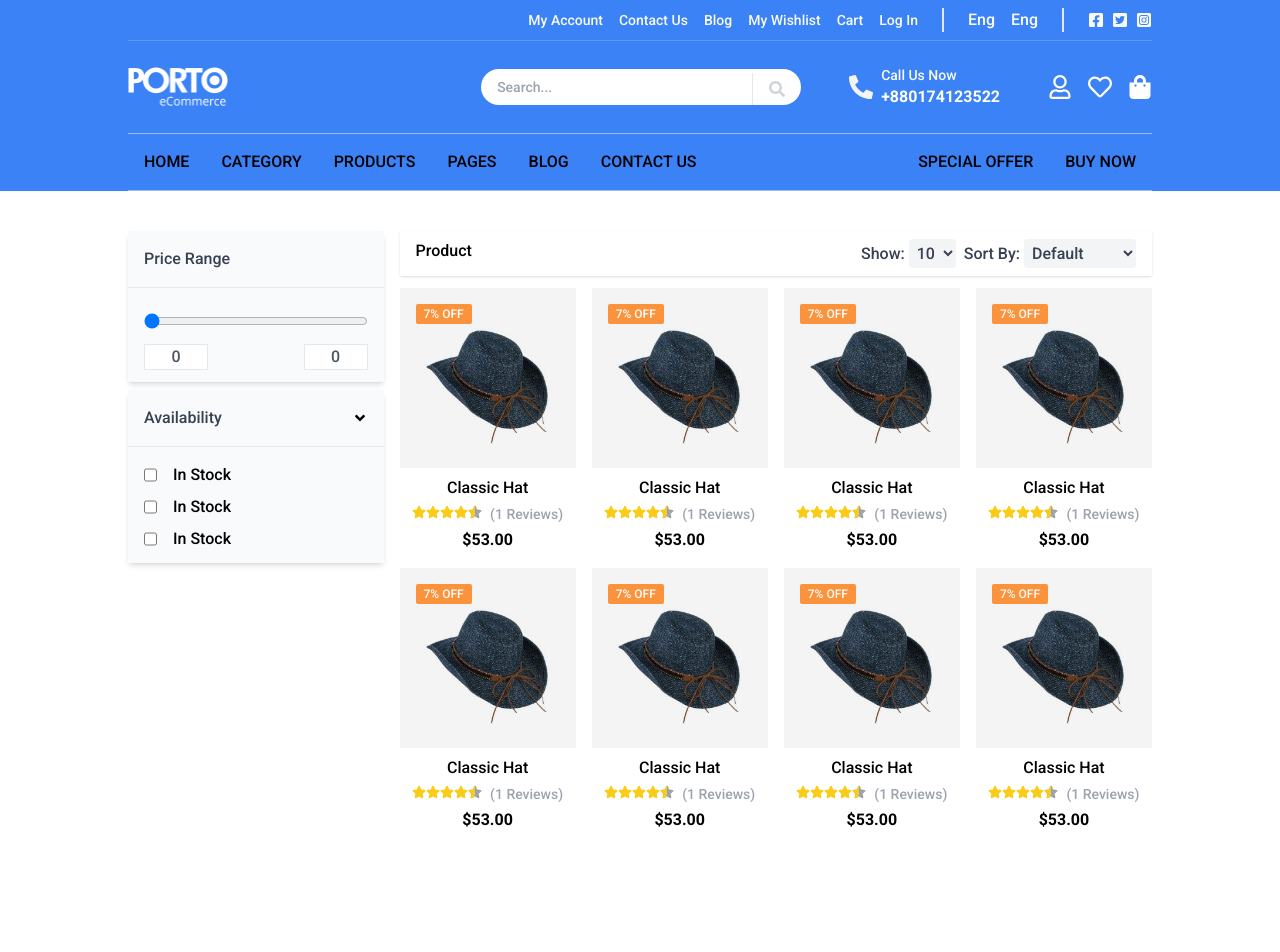
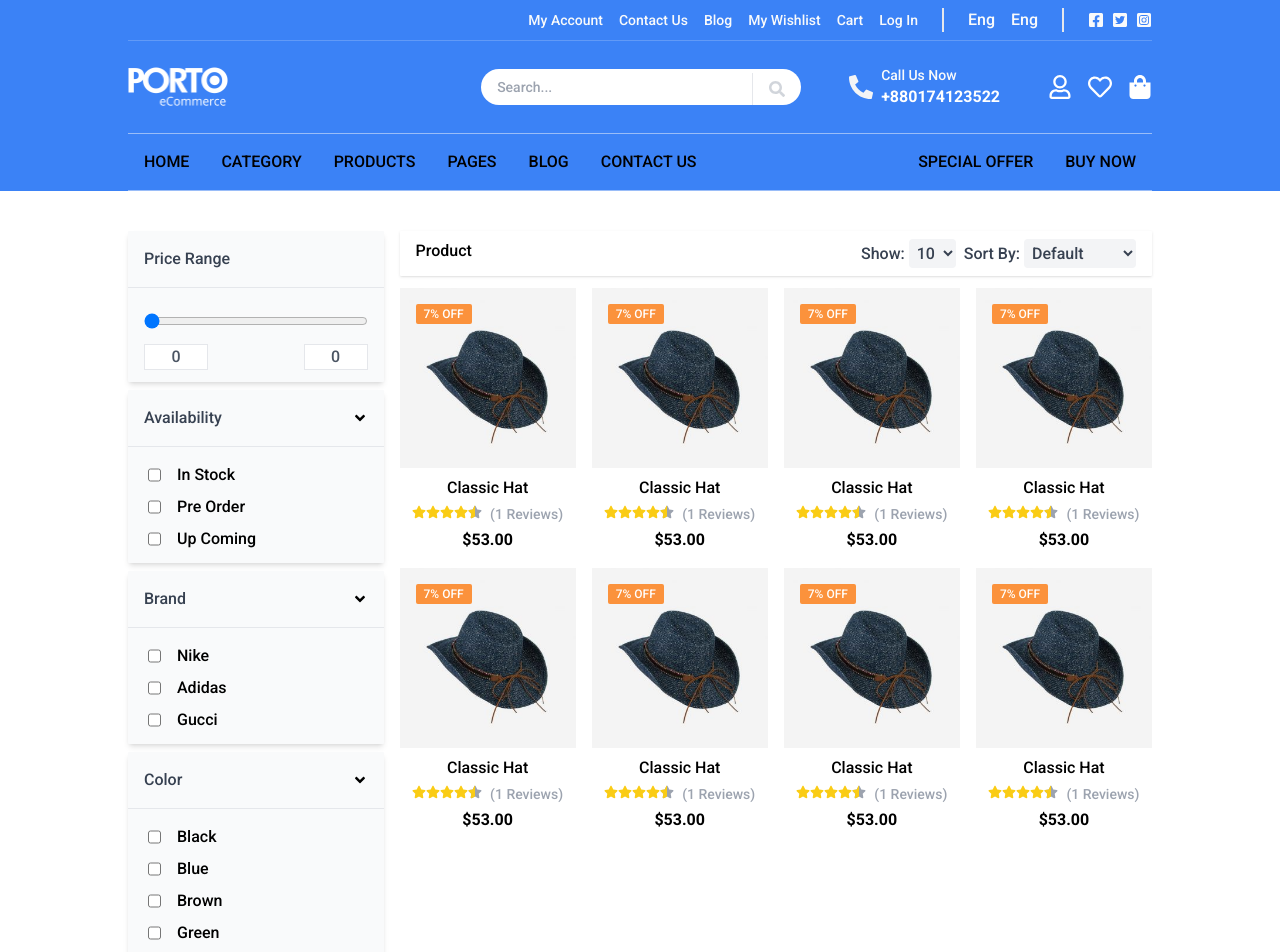
Before and after one commit to emondewan00/ecommerce, a Next.js app: page /category in a window 1280 px wide. Shown: the top 952 px of the page. Before the commit the page ends 872 px from the top, so only its background shows below. Built offline with nearby package versions, Linux system fonts and the light colour scheme.

Commit message:
add filter section and create a accordion

```diff
--- a/app/category/page.jsx
+++ b/app/category/page.jsx
@@ -1,5 +1,7 @@
 import PDCard from "@/components/molecules/card/PDCard";
 import Availability from "@/components/molecules/filters/Availability";
+import Brand from "@/components/molecules/filters/Brand";
+import Color from "@/components/molecules/filters/Color";
 import RangeFilter from "@/components/molecules/filters/RangeFilter";
 import TopBar from "@/components/molecules/filters/TopBar";
 
@@ -11,6 +13,8 @@ const Category = () => {
           {/* filters */}
           <RangeFilter />
           <Availability />
+          <Brand />
+          <Color />
         </div>
         <div className="full">
           <TopBar />
--- /dev/null
+++ b/components/atoms/Button/filterHead/FilterHead.jsx
@@ -0,0 +1,20 @@
+"use client";
+import { useState } from "react";
+import { FaAngleDown } from "react-icons/fa";
+
+const FilterHead = ({ title, accordionState, accordionFn }) => {
+  const [accordion, setAccordion] = useState(false);
+  return (
+    <div className="p-4 border-b flex items-center  justify-between">
+      <p className="text-gray-700 ">{title}</p>
+      <FaAngleDown
+        className={`cursor-pointer  transition-all duration-300 delay-75 ease-linear ${
+          accordionState ? "rotate-180 " : "rotate-0"
+        }}`}
+        onClick={() => accordionFn(!accordionState)}
+      />
+    </div>
+  );
+};
+
+export default FilterHead;
--- a/components/molecules/filterCheckBox/FilterCheckBox.jsx
+++ b/components/molecules/filterCheckBox/FilterCheckBox.jsx
@@ -1,9 +1,13 @@
 const FilterCheckBox = ({ id, name }) => {
   return (
-    <div className="flex gap-x-4 mt-2">
-      <input type="checkbox" id="inStock" />
-      <label htmlFor="inStock">In Stock</label>
-    </div>
+    <label
+      htmlFor={id}
+      className="flex gap-x-4 mt-2 hover:bg-gray-200/80 transition-all duration-100 delay-50 px-1 cursor-pointer"
+    >
+      <input type="checkbox" id={id} />
+      <p>{name}</p>
+      {/* <label htmlFor={id}>{name}</label> */}
+    </label>
   );
 };
 
--- a/components/molecules/filters/Availability.jsx
+++ b/components/molecules/filters/Availability.jsx
@@ -1,23 +1,14 @@
-"use client";
-import { FaAngleDown } from "react-icons/fa";
 import FilterCheckBox from "../filterCheckBox/FilterCheckBox";
-import { useState } from "react";
+import FilterHead from "@/components/atoms/Button/filterHead/FilterHead";
 
 const Availability = () => {
-  const [accordion, setAccordion] = useState(false);
   return (
     <div className="shadow-md rounded-[1px] my-2 bg-gray-50">
-      <div className="p-4 border-b flex items-center  justify-between">
-        <p className="text-gray-700 ">Availability</p>
-        <FaAngleDown
-          className={`cursor-pointer ${accordion ? "rotate-12" : "rotate-0"}}`}
-          onClick={() => setAccordion(!accordion)}
-        />
-      </div>
+      <FilterHead title={"Availability"} />
       <div className="mt-4 px-4 pb-3">
-        <FilterCheckBox />
-        <FilterCheckBox />
-        <FilterCheckBox />
+        <FilterCheckBox name={"In Stock"} id={"inStock"} />
+        <FilterCheckBox name={"Pre Order"} id={"preOrder"} />
+        <FilterCheckBox name={"Up Coming"} id={"upComing"} />
       </div>
     </div>
   );
--- /dev/null
+++ b/components/molecules/filters/Brand.jsx
@@ -0,0 +1,28 @@
+"use client";
+import FilterHead from "@/components/atoms/Button/filterHead/FilterHead";
+import FilterCheckBox from "../filterCheckBox/FilterCheckBox";
+import { useState } from "react";
+
+const Brand = () => {
+  const [accordion, setAccordion] = useState(false);
+  return (
+    <div className="shadow-md rounded-[1px] my-2 bg-gray-50">
+      <FilterHead
+        title={"Brand"}
+        accordionFn={setAccordion}
+        accordionState={accordion}
+      />
+      <div
+        className={`accordion-box mt-4 px-4 pb-3 transition-all duration-300 delay-75 ease-linear ${
+          accordion ? "hidden max-h-0 overflow-hidden" : "h-auto block"
+        }`}
+      >
+        <FilterCheckBox name={"Nike"} id={"nike"} />
+        <FilterCheckBox name={"Adidas"} id={"adidas"} />
+        <FilterCheckBox name={"Gucci"} id={"Gucci"} />
+      </div>
+    </div>
+  );
+};
+
+export default Brand;
--- /dev/null
+++ b/components/molecules/filters/Color.jsx
@@ -0,0 +1,18 @@
+import FilterHead from "@/components/atoms/Button/filterHead/FilterHead";
+import FilterCheckBox from "../filterCheckBox/FilterCheckBox";
+
+const Color = () => {
+  return (
+    <div className="shadow-md rounded-[1px] my-2 bg-gray-50">
+      <FilterHead title={"Color"} />
+      <div className="mt-4 px-4 pb-3">
+        <FilterCheckBox name={"Black"} id={"black"} />
+        <FilterCheckBox name={"Blue"} id={"blue"} />
+        <FilterCheckBox name={"Brown"} id={"brown"} />
+        <FilterCheckBox name={"Green"} id={"green"} />
+      </div>
+    </div>
+  );
+};
+
+export default Color;
--- a/components/organisms/bottomnav/BottomNav.jsx
+++ b/components/organisms/bottomnav/BottomNav.jsx
@@ -2,7 +2,7 @@ import Link from "next/link";
 
 const BottomNav = () => {
   return (
-    <div className="border-y border-gray-50/50 flex justify-between">
+    <div className="border-y border-gray-50/50  justify-between hidden md:flex">
       <ul className="flex menu-item">
         <li>
           <Link href={"/"}>HOME</Link>
--- a/components/organisms/midnav/MidNav.jsx
+++ b/components/organisms/midnav/MidNav.jsx
@@ -11,12 +11,15 @@ import {
 const MidNav = () => {
   return (
     <div className="py-6 flex items-center px-4 md:px-0">
+      <div>
+
         <Image
           src={"/images/logo-white.png"}
           width={100}
           height={100}
           alt="logo"
         />
+      </div>
       <div className="flex items-center justify-between gap-x-12 ml-auto">
         <div className="relative hidden md:block">
           <input
```
Also changed, not shown: components/molecules/filters/TopBar.jsx (+6 -1 lines). Lines whose indentation alone changed are shown as unchanged.
